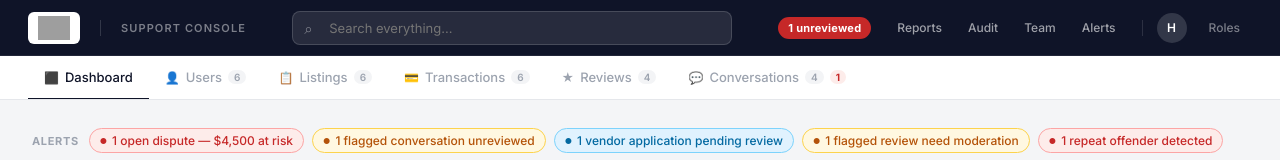
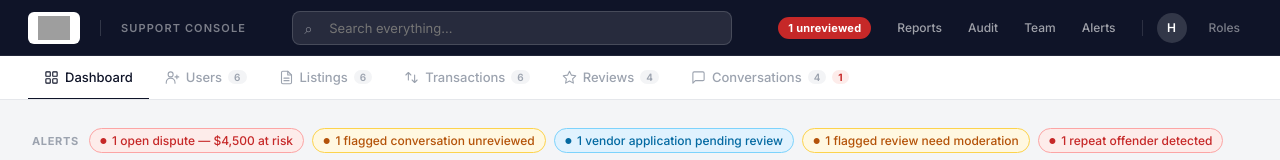
Before and after one commit to HarryDayOf/nextjs-kzt3bdzg, a Next.js app: page /demo/admin in a window 1280 px wide. Shown: the top 160 px of the page. Built offline with nearby package versions, Linux system fonts and the light colour scheme; grey boxes are pictures that could not be loaded.

Commit message:
Add files via upload

```diff
--- a/components/console/SupportConsole.tsx
+++ b/components/console/SupportConsole.tsx
@@ -1,7 +1,7 @@
 /* eslint-disable @typescript-eslint/no-explicit-any */
 'use client';
 import { useState, useMemo, useRef } from 'react';
-import { Logo, Btn, GlobalSearchResults, NAVY } from './ui';
+import { Logo, Btn, GlobalSearchResults, TabIcon, NAVY } from './ui';
 import { DashboardTab } from './DashboardTab';
 import { TableTab } from './TableTab';
 import { UserModal, ListingModal, TransactionModal, ReviewModal, ConversationModal, SendMessageModal } from './modals/EntityModals';
@@ -298,12 +298,12 @@ export default function SupportConsole({ user }: { user: any }) {
 
   // ─── TABS CONFIG ────────────────────────────────────────────────────────────
   const tabs = [
-    { id: 'dashboard', label: 'Dashboard', icon: '⬛', alert: 0 },
-    { id: 'users', label: 'Users', icon: '👤', count: users.length, alert: 0 },
-    { id: 'listings', label: 'Listings', icon: '📋', count: listings.length, alert: 0 },
-    { id: 'transactions', label: 'Transactions', icon: '💳', count: transactions.length, alert: 0 },
-    { id: 'reviews', label: 'Reviews', icon: '★', count: reviews.length, alert: 0 },
-    { id: 'conversations', label: 'Conversations', icon: '💬', count: convs.length, alert: unrev },
+    { id: 'dashboard', label: 'Dashboard', alert: 0 },
+    { id: 'users', label: 'Users', count: users.length, alert: 0 },
+    { id: 'listings', label: 'Listings', count: listings.length, alert: 0 },
+    { id: 'transactions', label: 'Transactions', count: transactions.length, alert: 0 },
+    { id: 'reviews', label: 'Reviews', count: reviews.length, alert: 0 },
+    { id: 'conversations', label: 'Conversations', count: convs.length, alert: unrev },
   ];
 
   return (
@@ -374,14 +374,17 @@ export default function SupportConsole({ user }: { user: any }) {
 
       {/* TAB NAV */}
       <div style={{ backgroundColor: '#fff', borderBottom: '1px solid #e5e7eb', padding: '0 28px', display: 'flex', overflowX: 'auto' }}>
-        {tabs.map(t => (
-          <button key={t.id} onClick={() => changeTab(t.id)} style={{ padding: '13px 16px', background: 'none', border: 'none', cursor: 'pointer', fontSize: '13px', fontWeight: 500, color: tab === t.id ? NAVY : '#9ca3af', borderBottom: tab === t.id ? `2px solid ${NAVY}` : '2px solid transparent', marginBottom: '-1px', display: 'flex', alignItems: 'center', gap: '6px', whiteSpace: 'nowrap' }}>
-            <span style={{ fontSize: '12px' }}>{t.icon}</span>
-            {t.label}
-            {'count' in t && <span style={{ fontSize: '10px', padding: '1px 6px', borderRadius: '10px', backgroundColor: tab === t.id ? NAVY : '#f3f4f6', color: tab === t.id ? '#fff' : '#9ca3af', fontWeight: 600 }}>{t.count}</span>}
-            {t.alert > 0 && <span style={{ fontSize: '10px', padding: '1px 6px', borderRadius: '10px', backgroundColor: '#fdecea', color: '#c62828', fontWeight: 700 }}>{t.alert}</span>}
-          </button>
-        ))}
+        {tabs.map(t => {
+          const active = tab === t.id;
+          return (
+            <button key={t.id} onClick={() => changeTab(t.id)} style={{ padding: '13px 16px', background: 'none', border: 'none', cursor: 'pointer', fontSize: '13px', fontWeight: 500, color: active ? NAVY : '#9ca3af', borderBottom: active ? `2px solid ${NAVY}` : '2px solid transparent', marginBottom: '-1px', display: 'flex', alignItems: 'center', gap: '6px', whiteSpace: 'nowrap' }}>
+              <TabIcon id={t.id} color={active ? NAVY : '#9ca3af'} />
+              {t.label}
+              {'count' in t && <span style={{ fontSize: '10px', padding: '1px 6px', borderRadius: '10px', backgroundColor: active ? NAVY : '#f3f4f6', color: active ? '#fff' : '#9ca3af', fontWeight: 600 }}>{t.count}</span>}
+              {t.alert > 0 && <span style={{ fontSize: '10px', padding: '1px 6px', borderRadius: '10px', backgroundColor: '#fdecea', color: '#c62828', fontWeight: 700 }}>{t.alert}</span>}
+            </button>
+          );
+        })}
       </div>
 
       {/* MAIN CONTENT */}
--- a/components/console/ui.tsx
+++ b/components/console/ui.tsx
@@ -6,6 +6,30 @@ import { STATUS_STYLES, KW_CATEGORIES, type KWCategory, type KWHit, type Role, R
 // ─── COLORS ───────────────────────────────────────────────────────────────────
 export const NAVY = '#0f1428';
 export const NAVY_LIGHT = '#1e2a4a';
+
+// ─── TAB ICONS ────────────────────────────────────────────────────────────────
+export function TabIcon({ id, color = 'currentColor' }: { id: string; color?: string }) {
+  const props = { width: 15, height: 15, viewBox: '0 0 24 24', fill: 'none', stroke: color, strokeWidth: 1.75, strokeLinecap: 'round' as const, strokeLinejoin: 'round' as const };
+  if (id === 'dashboard') return (
+    <svg {...props}><rect x="3" y="3" width="7" height="7" rx="1"/><rect x="14" y="3" width="7" height="7" rx="1"/><rect x="3" y="14" width="7" height="7" rx="1"/><rect x="14" y="14" width="7" height="7" rx="1"/></svg>
+  );
+  if (id === 'users') return (
+    <svg {...props}><circle cx="9" cy="7" r="4"/><path d="M2 21v-1a7 7 0 0 1 14 0v1"/><path d="M19 8v6m3-3h-6" strokeLinecap="round"/></svg>
+  );
+  if (id === 'listings') return (
+    <svg {...props}><path d="M14 2H6a2 2 0 0 0-2 2v16a2 2 0 0 0 2 2h12a2 2 0 0 0 2-2V8z"/><polyline points="14,2 14,8 20,8"/><line x1="8" y1="13" x2="16" y2="13"/><line x1="8" y1="17" x2="16" y2="17"/></svg>
+  );
+  if (id === 'transactions') return (
+    <svg {...props}><path d="M7 16V4m0 0L3 8m4-4 4 4"/><path d="M17 8v12m0 0 4-4m-4 4-4-4"/></svg>
+  );
+  if (id === 'reviews') return (
+    <svg {...props}><polygon points="12,2 15.09,8.26 22,9.27 17,14.14 18.18,21.02 12,17.77 5.82,21.02 7,14.14 2,9.27 8.91,8.26"/></svg>
+  );
+  if (id === 'conversations') return (
+    <svg {...props}><path d="M21 15a2 2 0 0 1-2 2H7l-4 4V5a2 2 0 0 1 2-2h14a2 2 0 0 1 2 2z"/></svg>
+  );
+  return null;
+}
 
 // ─── BADGE ────────────────────────────────────────────────────────────────────
 export function Badge({ status }: { status: string }) {
```
